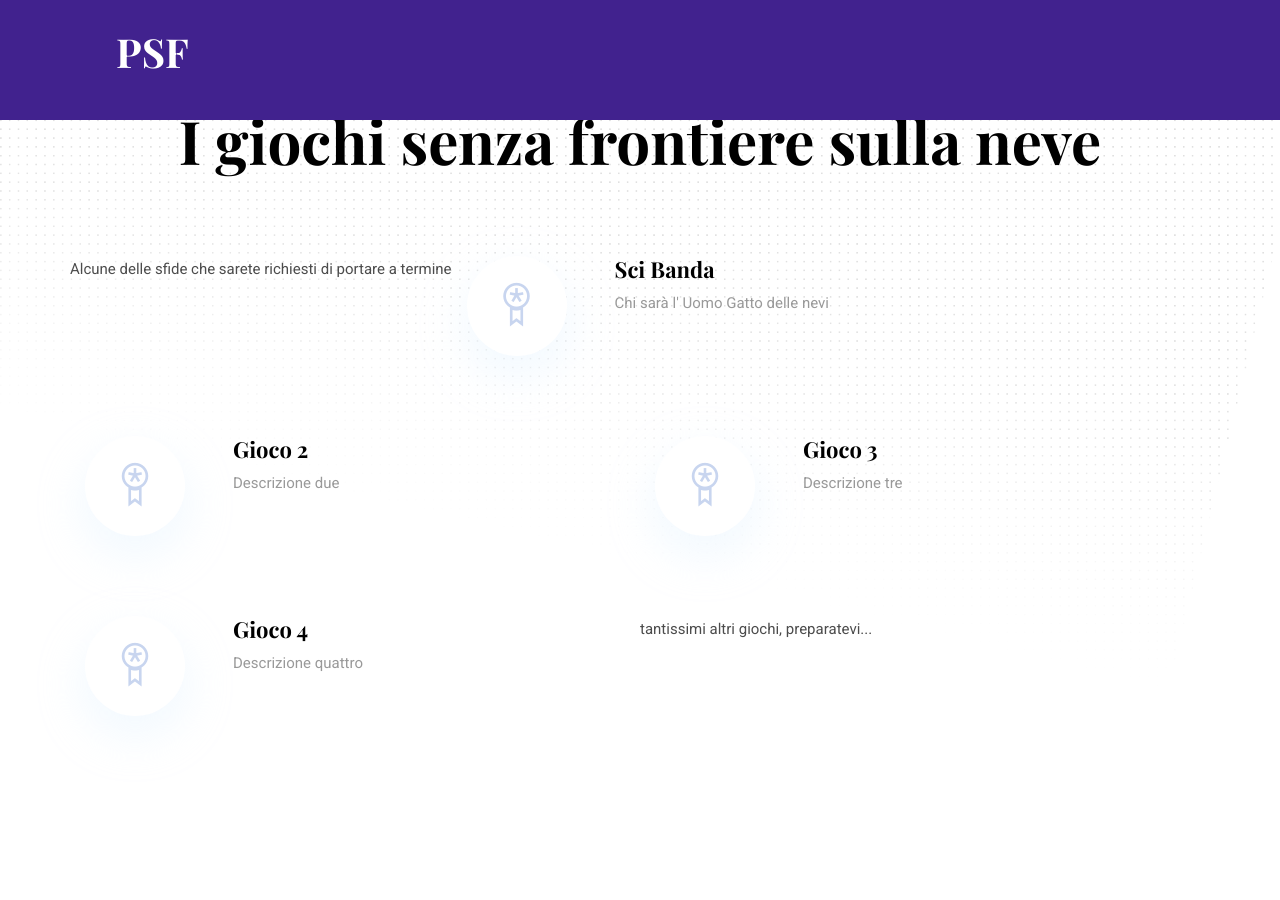
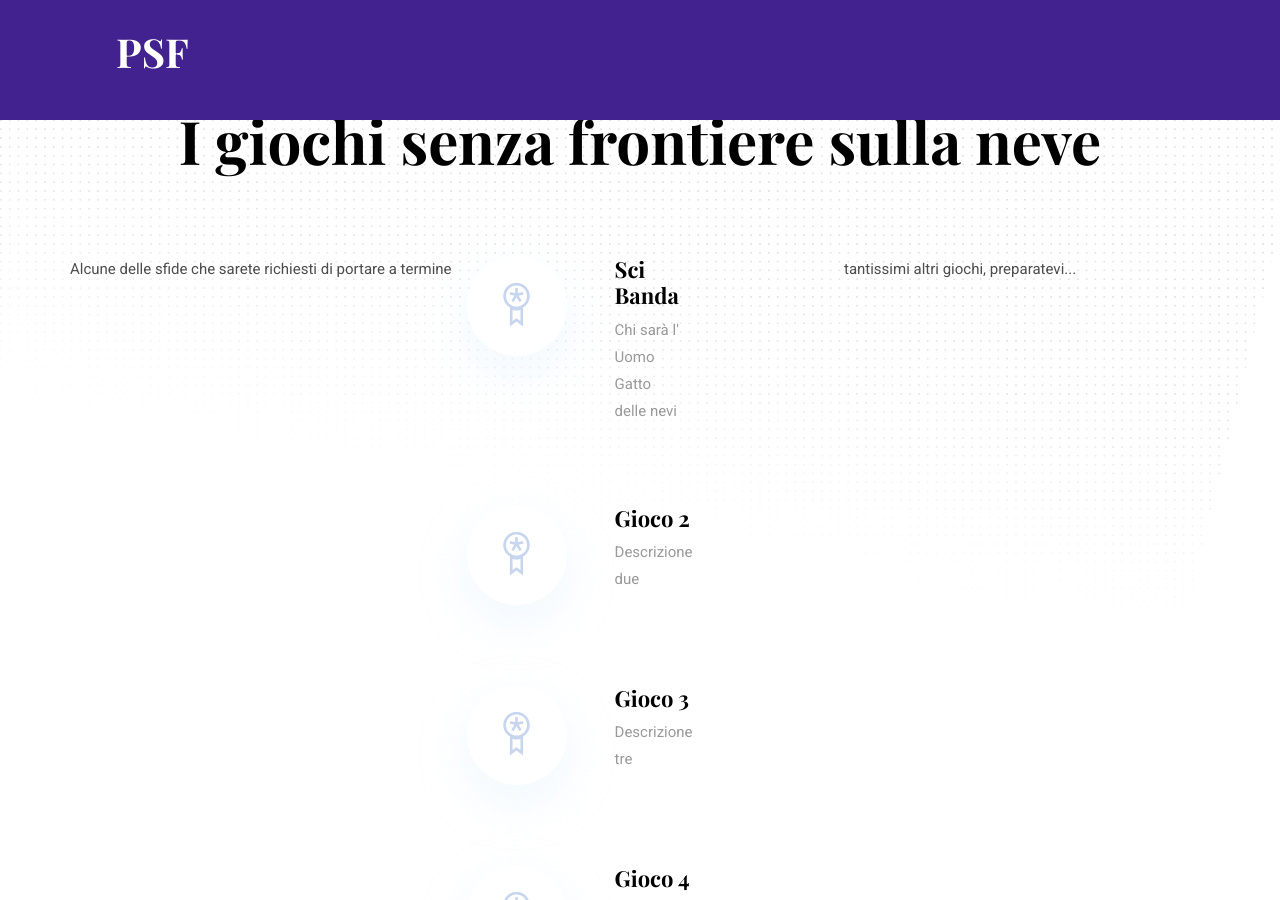
Before and after one commit to porasenzafrontiere/porasenzafrontiere.github.io, a Jekyll site: the page built from index.html, in a window 1280 px wide and 900 px high, scrolled down 1202 px. Built offline with Jekyll 4.4.1, drawn with Linux system fonts in a browser that asks for light colours.

Commit message:
Fixed row and service dimentions

```diff
--- a/_includes/education-section.html
+++ b/_includes/education-section.html
@@ -6,7 +6,8 @@
       <div class="col-lg-12 text-center">
         <h2 class="section-title">I giochi senza frontiere sulla neve</h2>
       </div>
-      <p> Alcune delle sfide che sarete richiesti di portare a termine </p>
+      <p> Alcune delle sfide che sarete richiesti di portare a termine </p><br>
+      <row>
         <div class="col-lg-6 col-md-6 mb-80">
           <div class="d-flex">
             <div class="mr-lg-5 mr-3">
@@ -55,7 +56,7 @@
             </div>
           </div>
         </div>
-
+      </row>
       <p> tantissimi altri giochi, preparatevi... </p>
 
 
--- a/_includes/services-section.html
+++ b/_includes/services-section.html
@@ -8,9 +8,9 @@
       </div>
       <p>Ogni squadra rappresenterà una nazione del mondo, e avrà l'opportunità di portare i colori, le usanze, i vestiti e le tradizioni di quella nazione nelle sfide. Tutto questo verrà considerato nel punteggio per definire il vincitore del PSF</p>
       {% for service in site.data.settings.services %}
-      <div class="col-md-4 mb-4 mb-md-0">
+      <div class="col-md-2 mb-2 mb-md-0">
         <div class="card hover-shadow shadow">
-          <div class="card-body {% if service.active %}active-bg-primary{% endif %} text-center px-4 py-5">
+          <div class="card-body {% if service.active %}active-bg-primary{% endif %} text-center px-2 py-2">
             <img  src="https://flagcdn.com/48x36/{{ service.icon }}.png"  srcset="https://flagcdn.com/96x72/{{ service.icon }}.png 2x,    https://flagcdn.com/144x108/{{ service.icon }}.png 3x"   width="48"   height="36" >
             <i class="{{ service.icon }} icon mb-5 d-inline-block"></i>
             <h4 class="mb-4">{{ service.name }}</h4>
```
Lines whose indentation alone changed are shown as unchanged.
